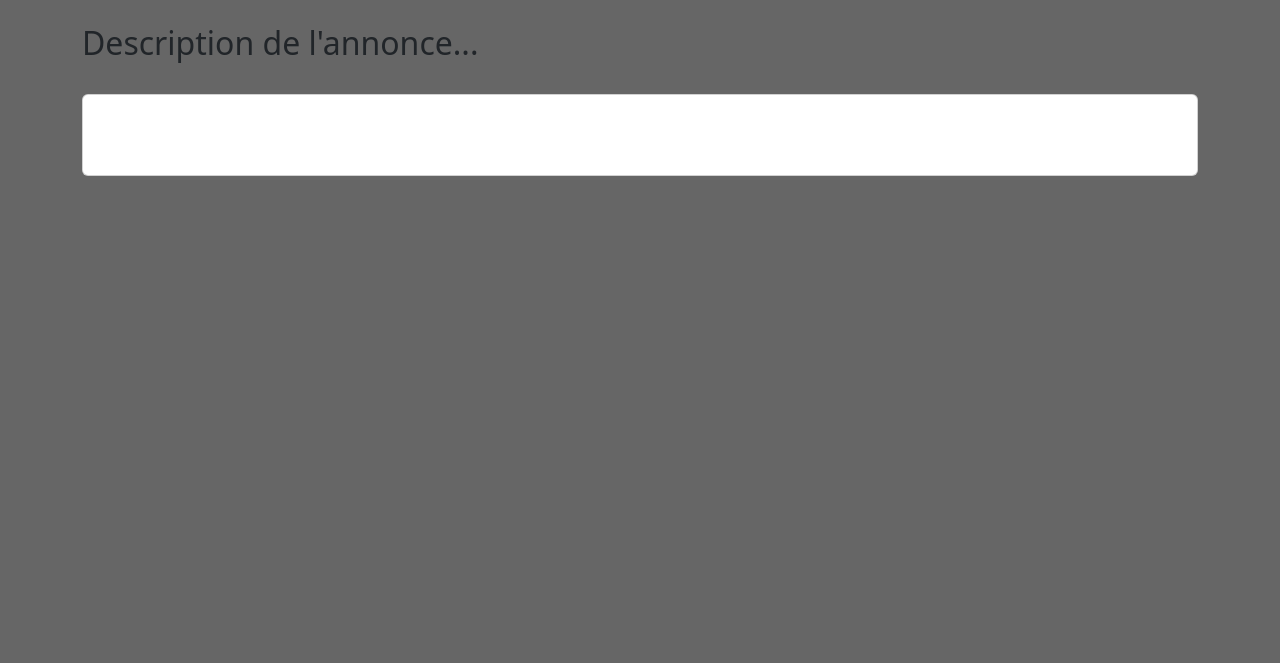
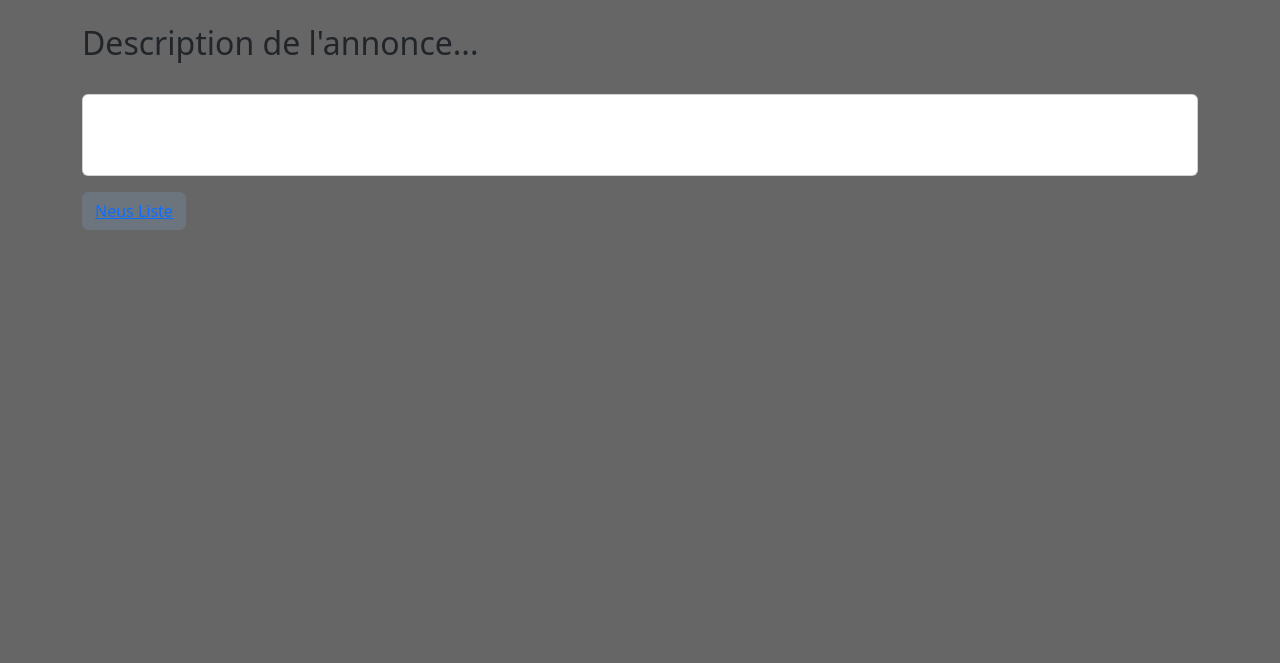
Before and after one commit to C-Iahny/mksd, a Django app: template mksd/templates/neuigkeit_detail.html in a window 1280 px wide. Shown: the part 66-729 px from the top of the page. Run offline with Django 3.2, Linux system fonts and the light colour scheme; the template is opened without the code that fills it, so the values that code supplies are empty; some libraries are stand-ins or nearby versions.

Commit message:
Update neuigkeit_detail.html

```diff
--- a/mksd/templates/neuigkeit_detail.html
+++ b/mksd/templates/neuigkeit_detail.html
@@ -28,7 +28,7 @@
 		    </div>
 		  </div>
 		</div>
-
+<button class="btn btn-secondary"><a href="{% url 'neuigkeit_list' %}">Neus Liste</a></button>
 </div>
 
 
```
